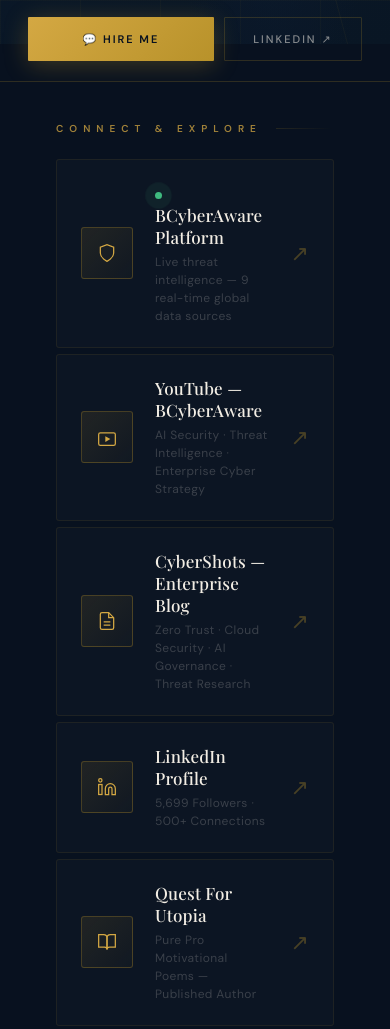
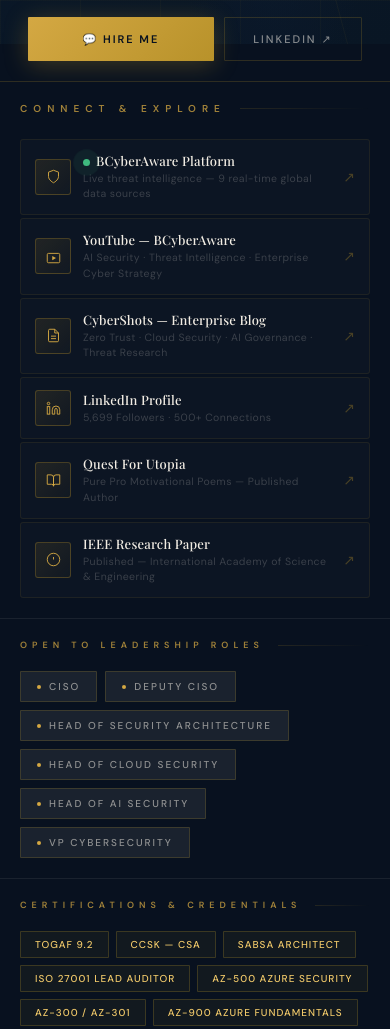
Before and after one commit to vikaspandita12/vikaspandita.github.io, a plain HTML site: page index.html in a window 390 px wide. Shown: the part 800-1829 px from the top of the page. Drawn offline with nearby package versions, Linux system fonts and the light colour scheme; a web font is replaced by a local one.

Commit message:
Update index.html

```diff
--- a/index.html
+++ b/index.html
@@ -413,6 +413,17 @@
   .fullname em{font-size:32px;}
   .panel-right{overflow-y:visible;}
 }
+
+@media only screen and (max-width:900px){
+  .lnk{padding:12px 14px !important;gap:12px !important;}
+  .lnk-icon{width:36px !important;height:36px !important;}
+  .lnk-icon svg{width:15px !important;height:15px !important;}
+  .lnk-name{font-size:13px !important;margin-bottom:2px !important;}
+  .lnk-sub{font-size:10.5px !important;}
+  .lnk-arrow{font-size:14px !important;}
+  .links{gap:3px !important;}
+  .section{padding:20px 20px !important;}
+}
 </style>
 </head>
 <body>
```
